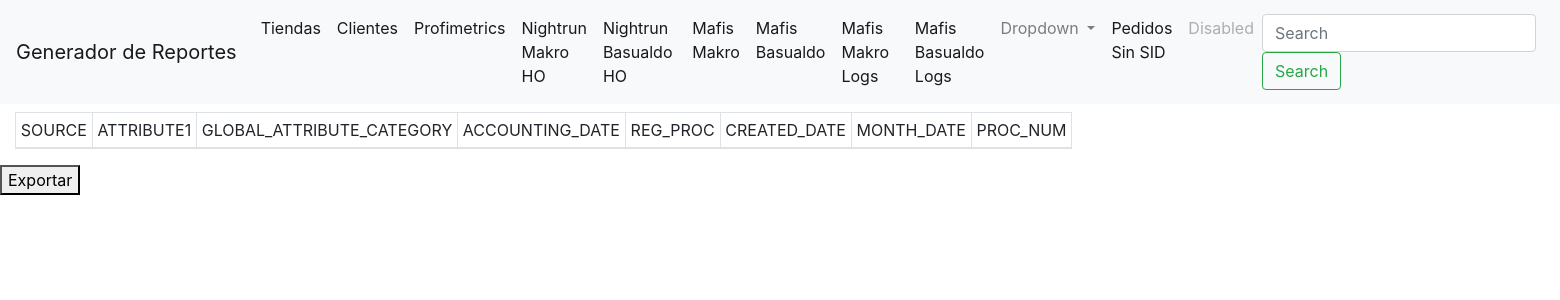
After one commit to quintanadaniel/api_genrep_makro, a Flask app: template templates/mafisbdohologs.html in a window 1560 px wide. The commit adds this page. Shown: the top 300 px of the page. Run offline with Flask 2, Linux system fonts and the light colour scheme; the template is opened without the code that fills it, so the values that code supplies are empty; some libraries are stand-ins or nearby versions.

Commit message:
se agregan los procesos de mafis basualdo y logs de mafis basualdo al generador de reporte 18/11/2019

```diff
--- a/app.py
+++ b/app.py
@@ -8,6 +8,7 @@ from modules.sistemas.nightrunbdoho import nr_status_bdoho
 from modules.sistemas.mafis_mk import getmafismkho
 from modules.sistemas.mafis_bdoho import getmafisbdoho
 from modules.sistemas.mafis_log_mk import mafisMK_log
+from modules.sistemas.mafis_log_bdoho import mafisbdoho_log
 from modules.pedidos.pedido_sin_sid import get_OcSinSid
 from modules.tiendas.tienda import stores
 
@@ -48,6 +49,11 @@ def mafis_mk_log():
     l_mafisMK_log = mafisMK_log()
     return render_template('mafismklogs.html', mafismklog1 = l_mafisMK_log)
 
+@app.route('/mafisbdoholog/', methods=['GET'])
+def get_mafis_bdoho_log():
+    l_mafisbdoho_log = mafisbdoho_log()
+    return render_template('mafisbdohologs.html', mafisbdoholog1 = l_mafisbdoho_log)
+
 @app.route('/profimetrics/', methods=['GET'])
 def profimet():
     l_profi = profis()
--- a/templates/index.html
+++ b/templates/index.html
@@ -44,7 +44,10 @@
                         <a class="nav-link" href="{{ url_for('get_mafis_bdoho') }}">Mafis Basualdo <span class="sr-only">(current)</span></a>
                     </li>
                     <li class="nav-item active">
-                        <a class="nav-link" href="{{ url_for('mafis_mk_log') }}">MAFIS MK LOGS<span class="sr-only">(current)</span></a>
+                        <a class="nav-link" href="{{ url_for('mafis_mk_log') }}">Mafis Makro Logs<span class="sr-only">(current)</span></a>
+                    </li>
+                    <li class="nav-item active">
+                        <a class="nav-link" href="{{ url_for('get_mafis_bdoho_log') }}">Mafis Basualdo Logs<span class="sr-only">(current)</span></a>
                     </li>
                     <li class="nav-item dropdown">
                         <a class="nav-link dropdown-toggle" href="#" id="navbarDropdown" role="button" data-toggle="dropdown" aria-haspopup="true" aria-expanded="false">
--- /dev/null
+++ b/templates/mafisbdohologs.html
@@ -0,0 +1,42 @@
+{% extends 'index.html' %}
+
+{% block body %}
+<head>
+        <meta http-equiv="refresh" content="10">
+</head>
+<form action="/mafisbdoholog" method="GET">
+<div class="col-md-7">
+    <table class="table table-striped table-bordered bg-white table-sm">
+        <thead>
+            <tr>
+                <td>SOURCE</td>
+                <td>ATTRIBUTE1</td>
+                <td>GLOBAL_ATTRIBUTE_CATEGORY</td>
+                <td>ACCOUNTING_DATE</td>
+                <td>REG_PROC</td>
+                <td>CREATED_DATE</td>
+                <td>MONTH_DATE</td>
+                <td>PROC_NUM</td>
+            </tr>
+        </thead>
+        <tbody>
+            {% for mafisbdoholog in mafisbdoholog1 %}
+                <tr>
+                    <td>{{ mafisbdoholog.0 }}</td>
+                    <td>{{ mafisbdoholog.1 }}</td>
+                    <td>{{ mafisbdoholog.2 }}</td>
+                    <td>{{ mafisbdoholog.3 }}</td>
+                    <td>{{ mafisbdoholog.4 }}</td>
+                    <td>{{ mafisbdoholog.5 }}</td>
+                    <td>{{ mafisbdoholog.6 }}</td>
+                    <td>{{ mafisbdoholog.7 }}</td>
+                </tr>
+            {% endfor %}
+        </tbody>
+    </table>
+</div>
+<button onclick="">
+    Exportar
+</button>
+
+{% endblock %}
```
Also changed, not shown: modules/sistemas/mafis_log_bdoho.py (added, +17 -0 lines).
